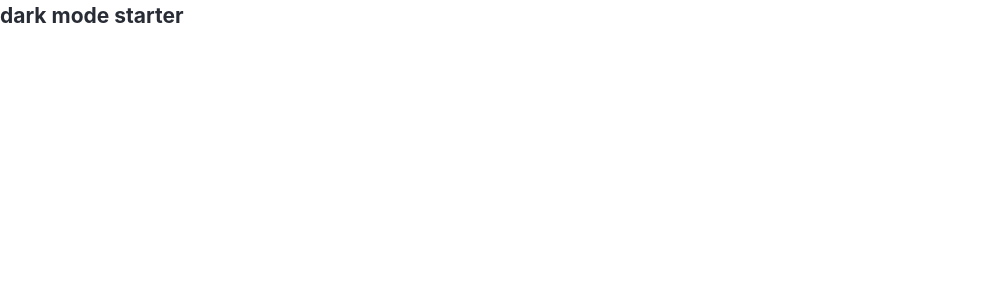
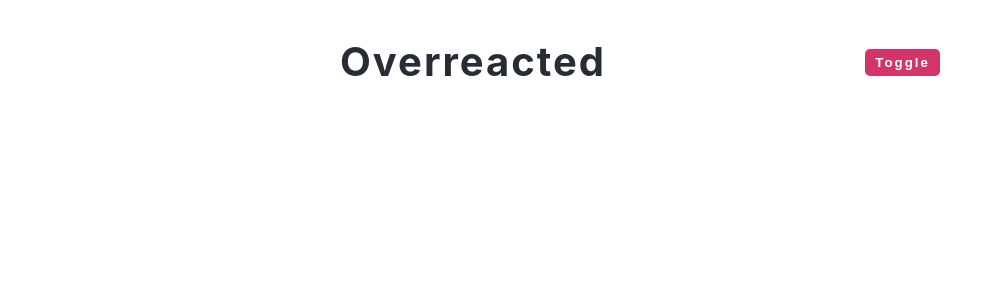
Before and after one commit to kotobuki562/darkmode-app, a React (Create React App) app: page / in a window 1280 px wide. Shown: the top 300 px of the page, without its empty margins (0-1002 px from the left). Built offline with nearby package versions, Linux system fonts and the light colour scheme.

Commit message:
title&buttom.output

```diff
--- a/src/App.js
+++ b/src/App.js
@@ -1,9 +1,18 @@
-import React, { useState, useEffect } from 'react'
-import data from './data'
-import Article from './Article'
+import React, { useState, useEffect } from "react";
+import data from "./data";
+import Article from "./Article";
 
 function App() {
-  return <h2>dark mode starter</h2>
+  return (
+    <main>
+      <nav>
+        <div className="nav-center">
+          <h1>Overreacted</h1>
+          <button className="btn">toggle</button>
+        </div>
+      </nav>
+    </main>
+  );
 }
 
-export default App
+export default App;
```
Also changed, not shown: 1 other file (tests, documents, lock files or other folders).
